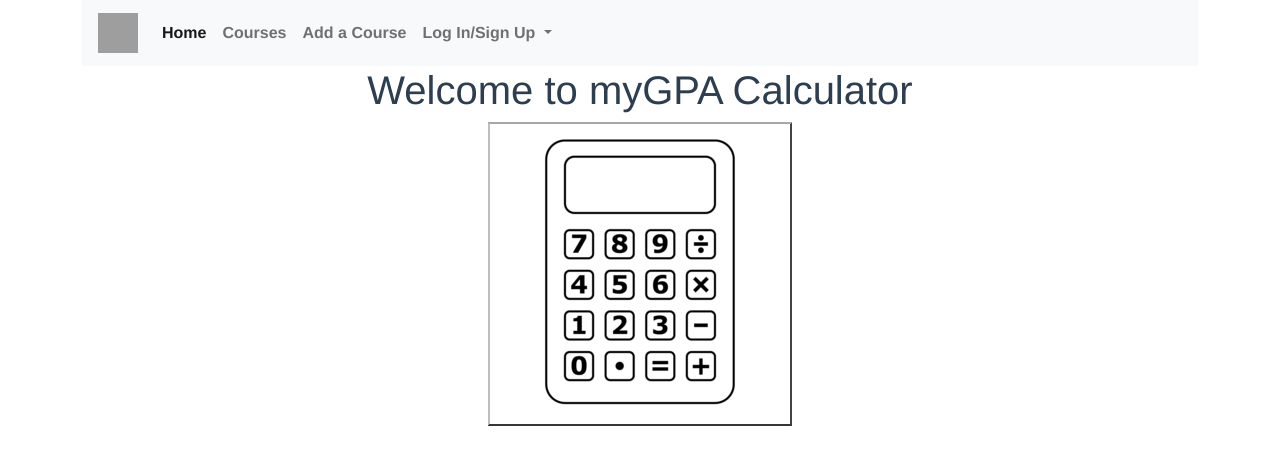
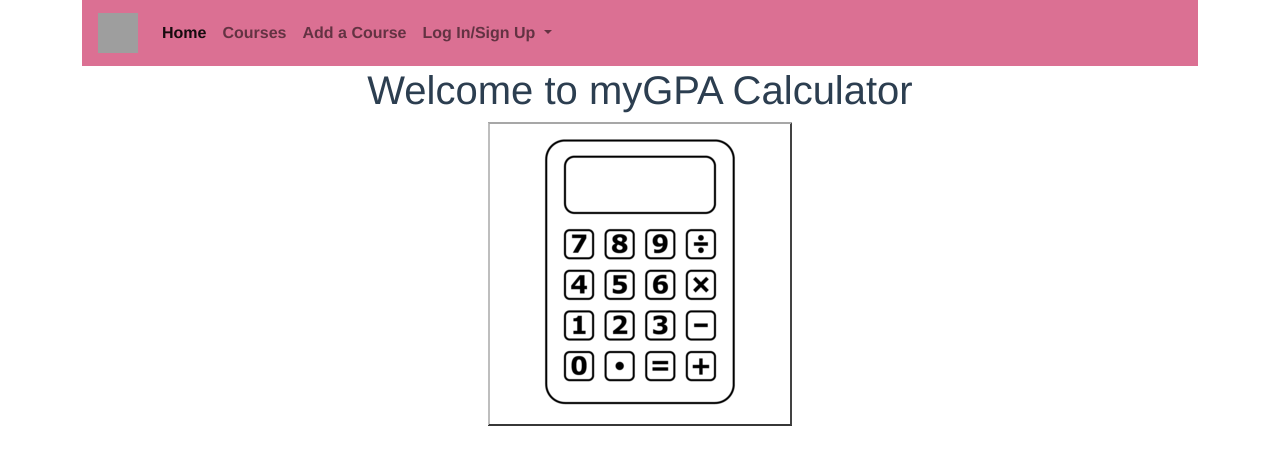
Before and after one commit to DeanaVandegriff/my-gpa-calculator-app, a Vue app: page / in a window 1280 px wide. Shown: the top 464 px of the page. Built offline with nearby package versions, Linux system fonts and the light colour scheme; grey boxes are pictures that could not be loaded.

Commit message:
styling updates

```diff
--- a/src/App.vue
+++ b/src/App.vue
@@ -1,21 +1,6 @@
 <template>
-  <!-- <nav>
-    <router-link to="/">Home</router-link>
-    |
-    <router-link to="/about">About</router-link>
-    |
-    <router-link to="/signup">Sign Up</router-link>
-    |
-    <router-link to="/login">Log In</router-link>
-    |
-    <router-link to="/logout">Log Out</router-link>
-    |
-    <router-link to="/courses">Courses</router-link>
-    |
-    <router-link to="/courses/new">Enter a Course</router-link>
-  </nav> -->
   <div class="container">
-    <nav class="navbar navbar-expand-lg navbar-light bg-light">
+    <nav class="navbar navbar-expand-lg navbar-light" style="background-color: palevioletred">
       <a class="navbar-brand" href="#">
         <img
           src="https://thumbs.dreamstime.com/b/calculator-icon-isolated-white-background-vector-185767448.jpg"
```
